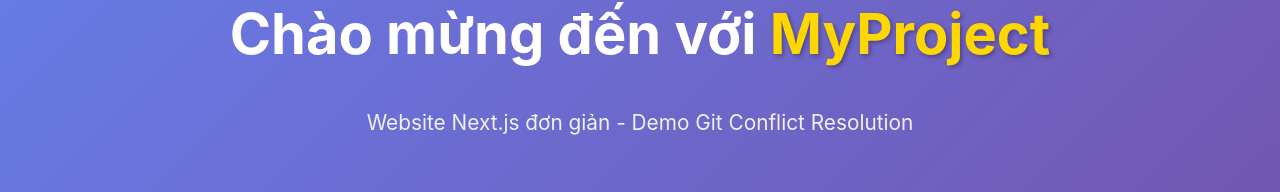
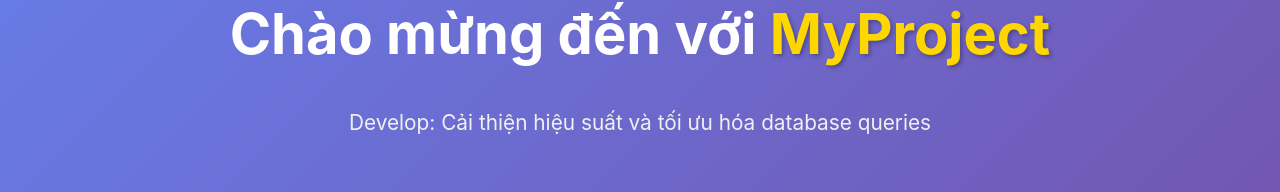
Before and after one commit to ManboHieuThuHai/DemoCICD, a Next.js app: page / in a window 1280 px wide. Shown: the part 127-319 px from the top of the page. Built offline with nearby package versions, Linux system fonts and the light colour scheme.

Commit message:
perf(develop): improve database performance and optimization

```diff
--- a/pages/index.js
+++ b/pages/index.js
@@ -16,7 +16,7 @@
         </h1>
 
         <p className={styles.description}>
-          Website Next.js đơn giản - Demo Git Conflict Resolution
+          Develop: Cải thiện hiệu suất và tối ưu hóa database queries
         </p>
 
         <div className={styles.grid}>
```
